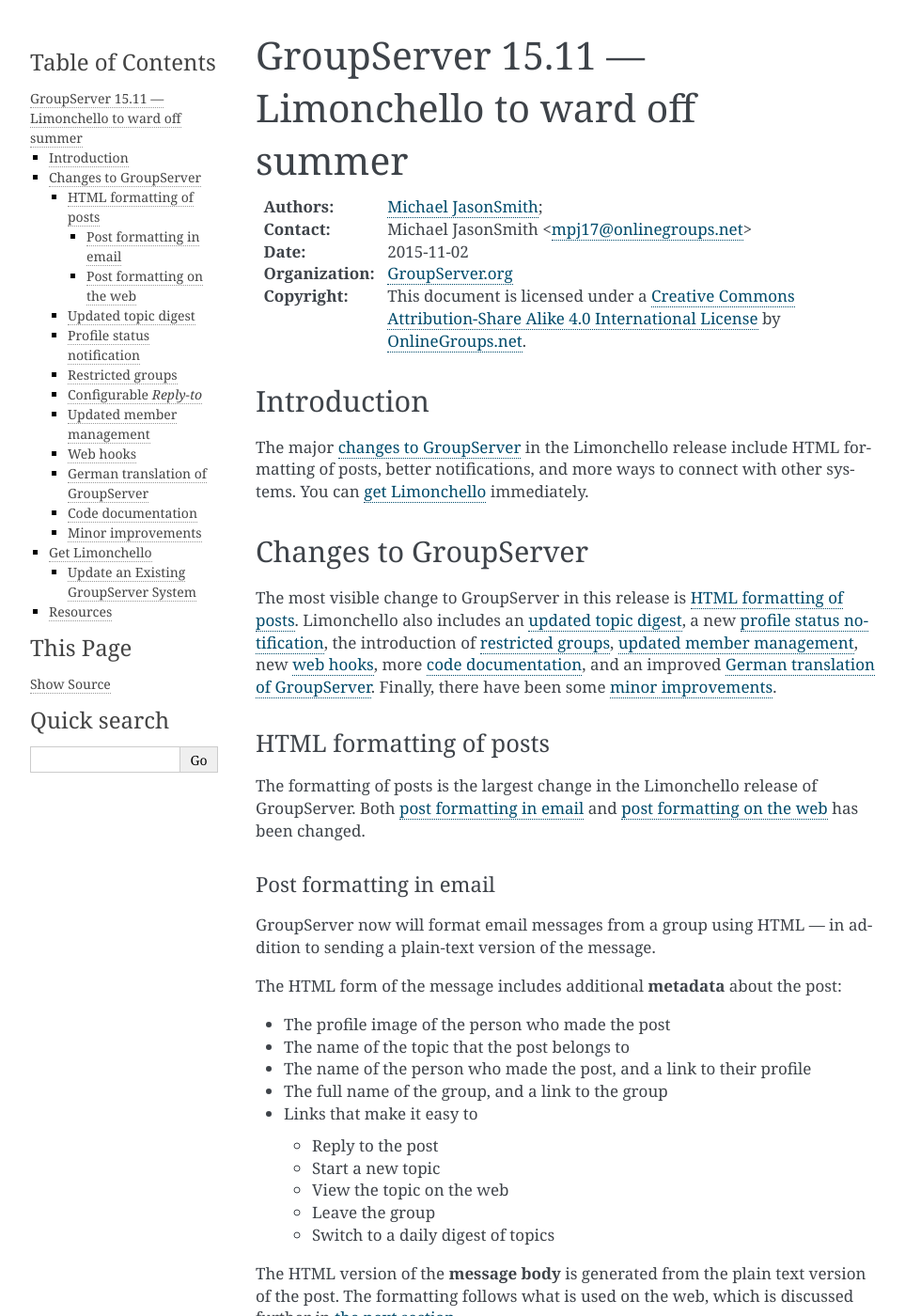
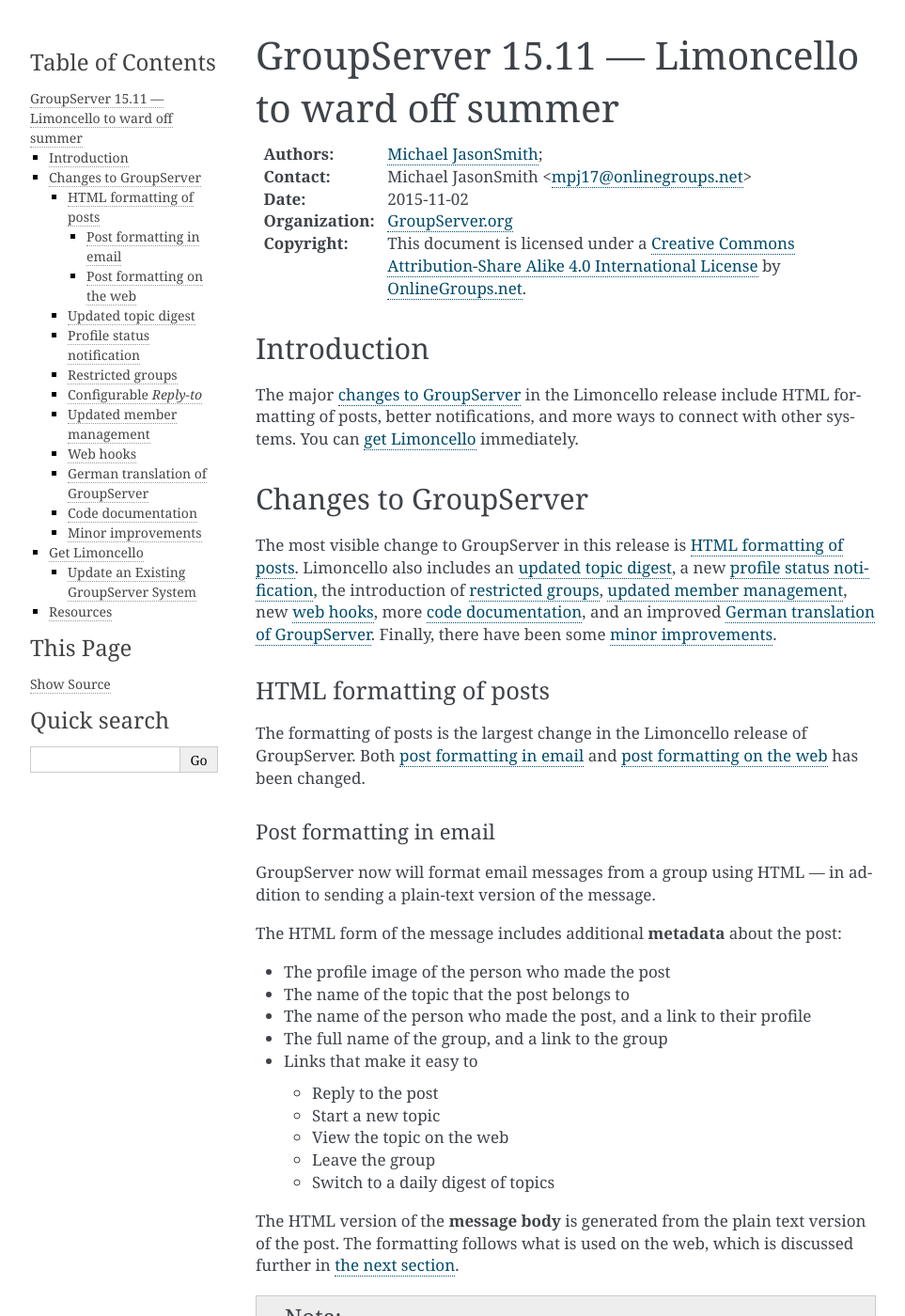
Before and after one commit to groupserver/buildout, a Sphinx documentation site: the page built from docs/release-notes-1511.rst, in a window 1280 px wide and 1400 px high. Shown: the whole window at 94% size, without its empty margins (148-1111 px from the left). Built offline with Sphinx 7.4.7, drawn with Linux system fonts in a browser that asks for light colours; some of the changed text lies outside the part shown.

Commit message:
Spelling Limoncello correctly.

```diff
--- a/docs/release-notes-1511.rst
+++ b/docs/release-notes-1511.rst
@@ -1,6 +1,6 @@
-==================================================
-GroupServer 15.11 — Limonchello to ward off summer
-==================================================
+=================================================
+GroupServer 15.11 — Limoncello to ward off summer
+=================================================
 
 :Authors: `Michael JasonSmith`_;
 :Contact: Michael JasonSmith <mpj17@onlinegroups.net>
@@ -19,9 +19,9 @@
 Introduction
 ------------
 
-The major `changes to GroupServer`_ in the Limonchello release
+The major `changes to GroupServer`_ in the Limoncello release
 include HTML formatting of posts, better notifications, and more
-ways to connect with other systems.  You can `get Limonchello`_
+ways to connect with other systems.  You can `get Limoncello`_
 immediately.
 
 ----------------------
@@ -29,7 +29,7 @@
 ----------------------
 
 The most visible change to GroupServer in this release is `HTML
-formatting of posts`_. Limonchello also includes an `updated
+formatting of posts`_. Limoncello also includes an `updated
 topic digest`_, a new `profile status notification`_, the
 introduction of `restricted groups`_, `updated member
 management`_, new `web hooks`_, more `code documentation`_, and
@@ -39,7 +39,7 @@
 HTML formatting of posts
 ========================
 
-The formatting of posts is the largest change in the Limonchello
+The formatting of posts is the largest change in the Limoncello
 release of GroupServer. Both `post formatting in email`_ and
 `post formatting on the web`_ has been changed.
 
@@ -122,7 +122,7 @@
   from the group, so the videos are kept as URLs.
 
 * **Bottom quoting** and the signature is still hidden. However,
-  the system has been improved in the Limonchello release.
+  the system has been improved in the Limoncello release.
 
   + The *closing* (such as “Yours sincerely…” or “Kind regards…”)
     is now always shown in messages.
@@ -148,7 +148,7 @@
 
 Group members can opt to receive a *daily topic digest* from a
 group — rather than getting an email message every time someone
-posts. The Limonchello release includes significantly updates to
+posts. The Limoncello release includes significantly updates to
 the look of the digest, and the tools for sending the digests.
 
 * The digests look like standard email notification, closing
@@ -202,7 +202,7 @@
 =================
 
 A new privacy level has been added to GroupServer in the
-Limonchello release: *restricted groups.* Everyone that is a
+Limoncello release: *restricted groups.* Everyone that is a
 member of the **site** can see a restricted group, and the posts
 within it. It joins the three existing privacy levels:
 
@@ -289,7 +289,7 @@
 ==================
 
 The documentation for the low-level system continues to improve
-in the Limonchello release. Many system now have documentation
+in the Limoncello release. Many system now have documentation
 available on `Read the Docs`_, including all the scrips that are
 generated during installation. The document components of
 GroupServer are listed as `sub-projects of GroupServer`_ on Read
@@ -334,10 +334,10 @@
 .. _Bug 4171: https://redmine.iopen.net/issues/4171
 
 ---------------
-Get Limonchello
+Get Limoncello
 ---------------
 
-To get Limonchello go to `the Downloads page for GroupServer`_
+To get Limoncello go to `the Downloads page for GroupServer`_
 and follow `the GroupServer Installation documentation`_. Those
 who already have a functioning installation can `update an
 existing GroupServer system`_.
@@ -350,9 +350,9 @@
 =====================================
 
 To update a system running the Rakı release of GroupServer
-(15.03) to Limonchello (15.11) carry out the following steps.
+(15.03) to Limoncello (15.11) carry out the following steps.
 
-#.  Download the Limonchello tar-ball from `the GroupServer
+#.  Download the Limoncello tar-ball from `the GroupServer
     download page <http://groupserver.org/downloads>`_.
 
 #.  Uncompress the tar-ball:
@@ -437,4 +437,4 @@
 ..  LocalWords:  refactored iopen JPEG redmine jQuery jquery async Rakı Bushey
 ..  LocalWords:  Randow Organization sectnum Slivovica DMARC CSS Calvados AIRA
 ..  LocalWords:  SMTP smtp mbox CSV Transifex cfg mkdir groupserver Vimeo WAI
-..  LocalWords:  buildout Limonchello iframe
+..  LocalWords:  buildout Limoncello iframe
```
